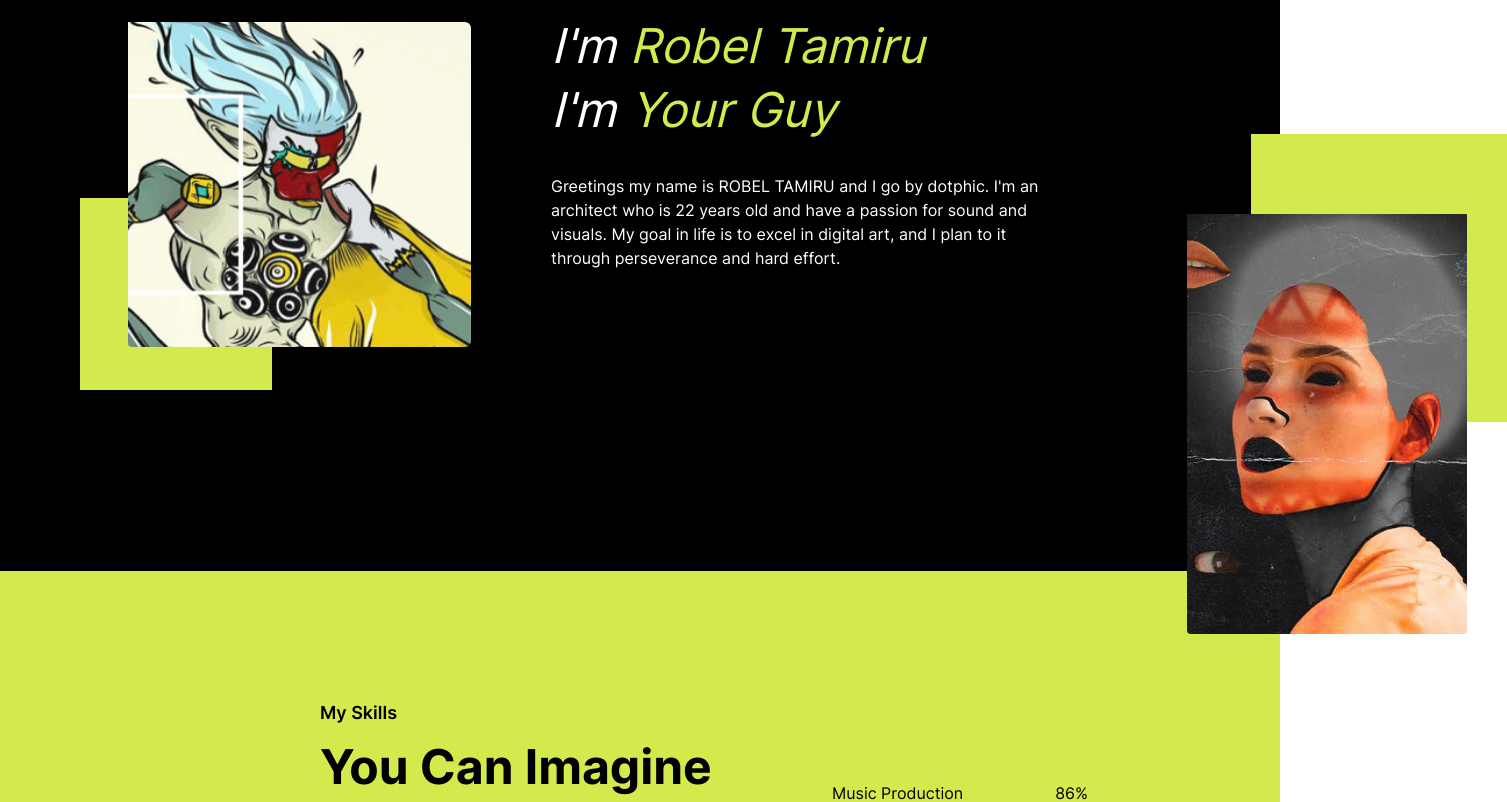
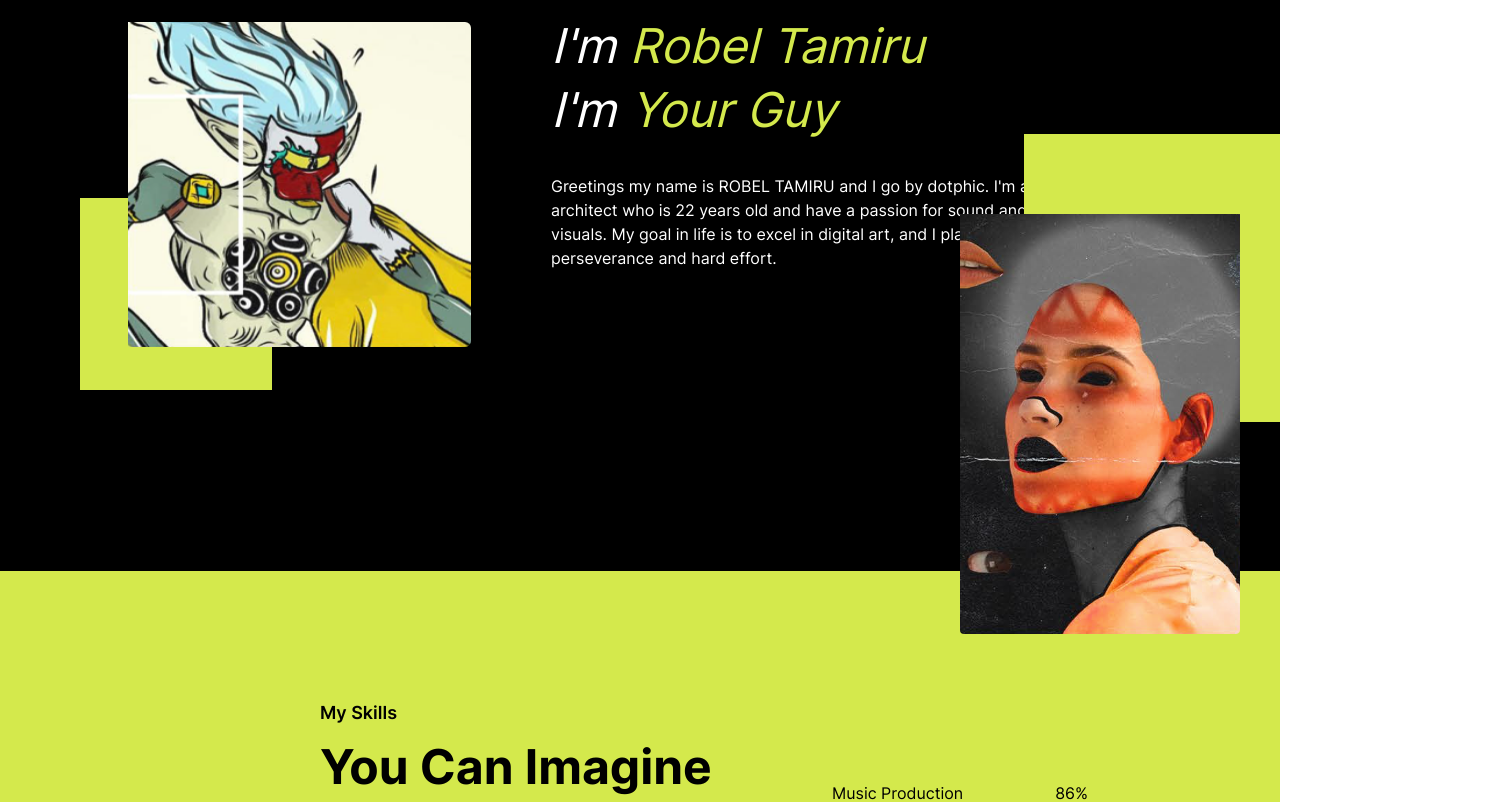
Before and after one commit to async69/portfolio-made-2, a Next.js app: page / in a window 1280 px wide. Shown: the part 920-1722 px from the top of the page, 1507 px wide, since content can reach past the window. Built offline with nearby package versions, Linux system fonts and the light colour scheme.

Commit message:
Image bug fix

```diff
--- a/src/pages/profile-2/index.tsx
+++ b/src/pages/profile-2/index.tsx
@@ -59,14 +59,14 @@ const Profile = () => {
             <span className="text-white text-5xl italic mb-4">I'm <span className={`text-5xl italic text-[#d4e94c]`}>Robel Tamiru</span></span>
             <span className="text-white text-5xl italic">I'm <span className={`text-5xl italic text-[#d4e94c]`}>Your Guy</span></span>
             <div className="flex flex-row">
-              <span className="text-white text-md mt-10 w-[500px]">
+              <span className="text-white text-md mt-10 w-[530px]">
                 Greetings my name is ROBEL TAMIRU and I go by dotphic. I'm an architect who is 22 years old
                 and have a passion for sound and visuals. My goal in life is to excel in digital art, and I plan
                 to it through perseverance and hard effort.
               </span>
-              <div className="ml-2">
-                <img src="/images/image-2.png" className="w-[280px] h-[500px] absolute pt-20 ml-32 z-10 rounded" />
-                <div className={`bg-[#d4e94c] absolute w-64 h-72 ml-48`}></div>
+              <div>
+                <img src="/images/image-2.png" className="w-[280px] h-[500px] absolute right-10 pt-20 z-10 rounded" />
+                <div className={`bg-[#d4e94c] absolute right-0 w-64 h-72 ml-48`}></div>
               </div>
             </div>
           </div>
```
Also changed, not shown: 1 other file (tests, documents, lock files or other folders).
